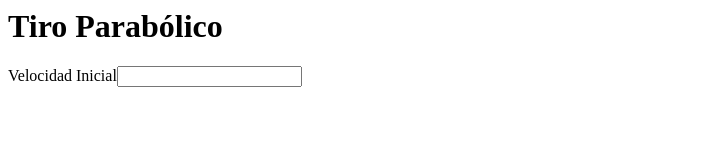
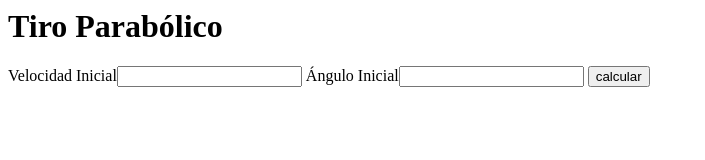
Before and after one commit to jlbandujarbosco/PARABOLICO1, a plain HTML site: page index.html in a window 1280 px wide. Shown: the whole page, without its empty margins (0-705 px from the left). Drawn offline with Linux system fonts and the light colour scheme.

Commit message:
añado ángulo inicial
Añado el ángulo inicial

```diff
--- a/index.html
+++ b/index.html
@@ -5,5 +5,7 @@
 <body>
   <h1>Tiro Parabólico</h1>
   <label for="">Velocidad Inicial<input type="number" name="vi"></label>
+  <label for="">Ángulo Inicial<input type="number" name="ai"></label>
+  <input type="submit" value="calcular">
 </body>
 </html>
```
